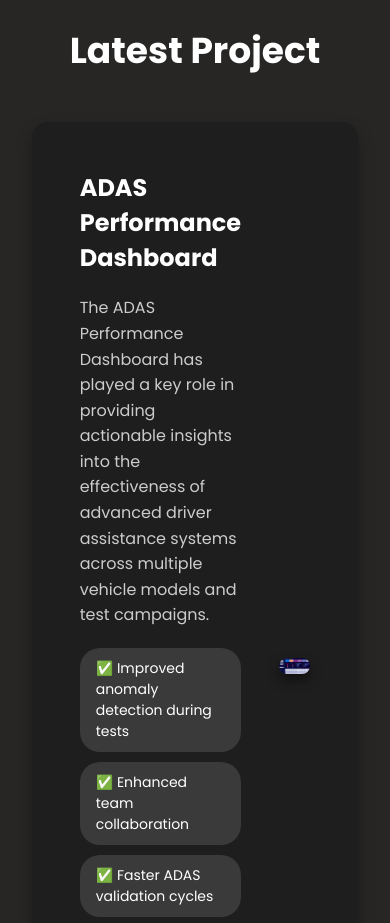
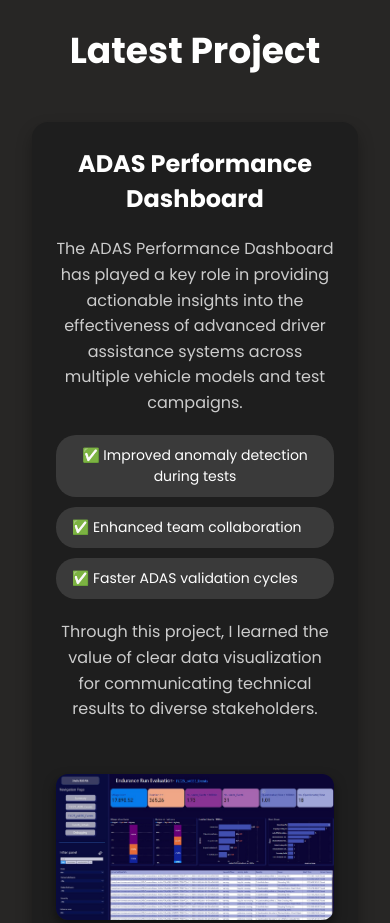
Before and after one commit to StellaBugam/StellaBugam.github.io, a plain HTML site: page index.html in a window 390 px wide. Shown: the part 3440-4363 px from the top of the page. Drawn offline with nearby package versions, Linux system fonts and the light colour scheme; files whose address does not match are found by name.

Commit message:
Add files via upload

```diff
--- a/css/style.css
+++ b/css/style.css
@@ -588,6 +588,31 @@ span{
     padding: 1rem 2rem;
 }
 
+@media (max-width: 768px) {
+    .project-card {
+      flex-direction: column;
+      padding: 24px;
+      gap: 20px;
+      text-align: center;
+    }
+
+    .project-text {
+      padding: 0;
+    }
+
+    .project-images {
+      order: 2; /* Place l’image après le texte */
+      width: 100%;
+      margin-top: 1.5rem;
+    }
+
+    .project-images img {
+      width: 100%;
+      height: auto;
+      max-height: 300px;
+    }
+  }
+
 
 }/*Responsivität ende*/
 
```
Also changed, not shown: image/Portfolio.jpeg.
